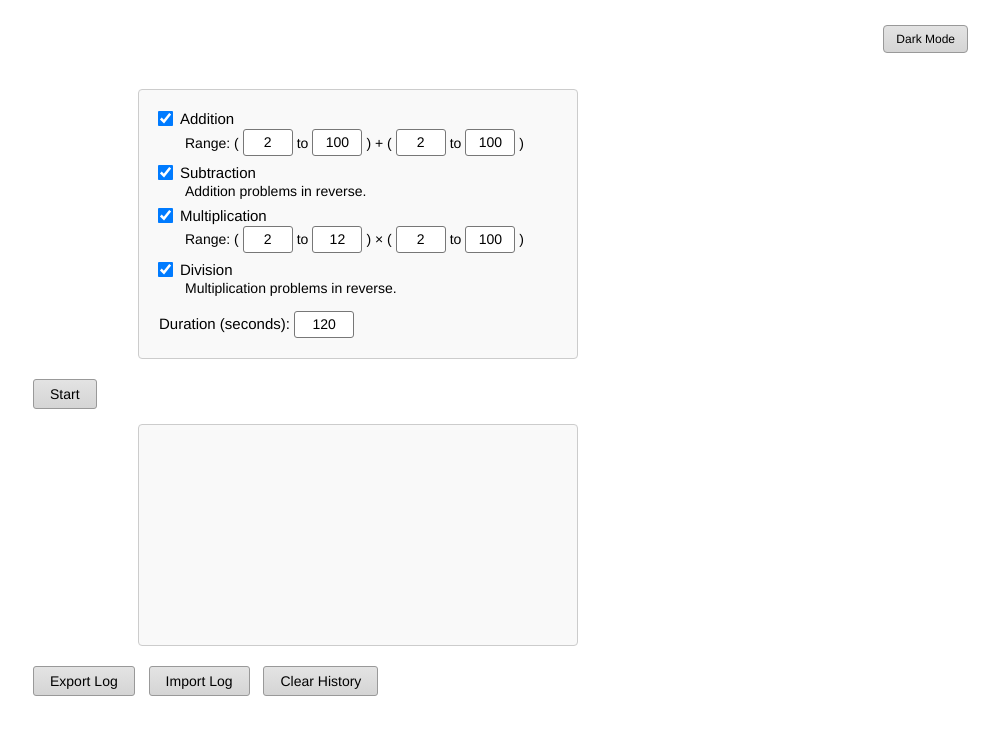
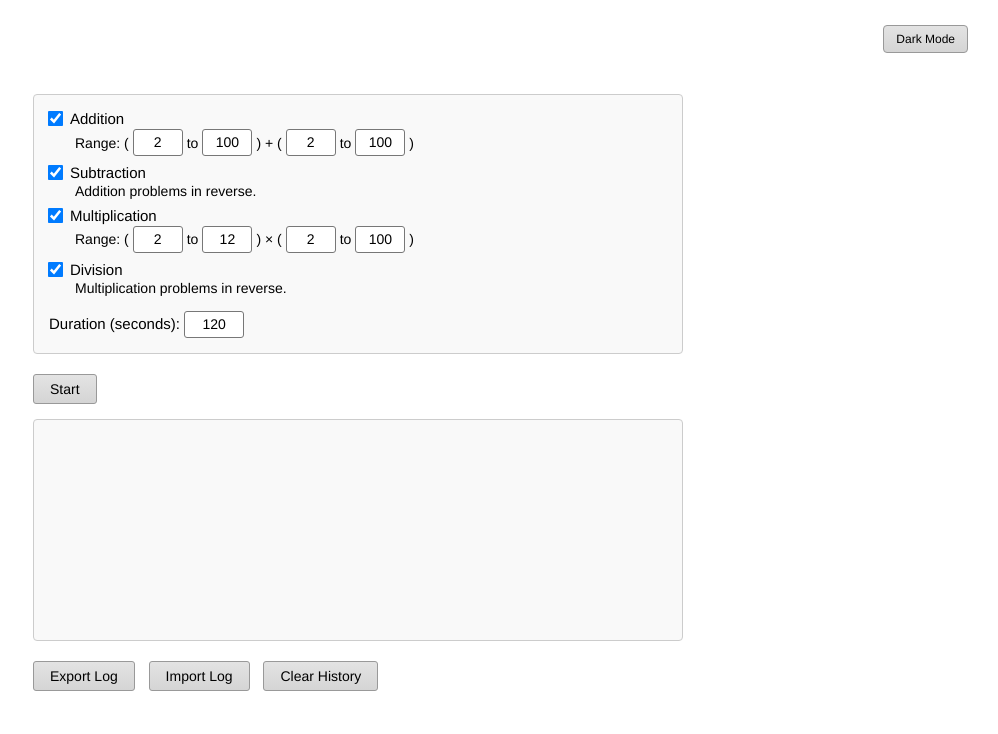
Before and after one commit to austxu/zetamac-clone, a plain HTML site: page index.html in a window 1280 px wide. Shown: the whole page, without its empty margins (282-1280 px from the left). Drawn offline with Linux system fonts and the light colour scheme.

Commit message:
Revert start screen styling to original full-width clone version

```diff
--- a/index.html
+++ b/index.html
@@ -113,10 +113,8 @@
         }
 
         #start-screen .gray-section {
-            margin: 0 auto 15px auto;
-            padding: 20px;
-            width: 440px;
-            max-width: 100%;
+            margin-bottom: 15px;
+            padding: 15px;
         }
 
         /* --- INTERNAL SETTINGS STYLING --- */
```
